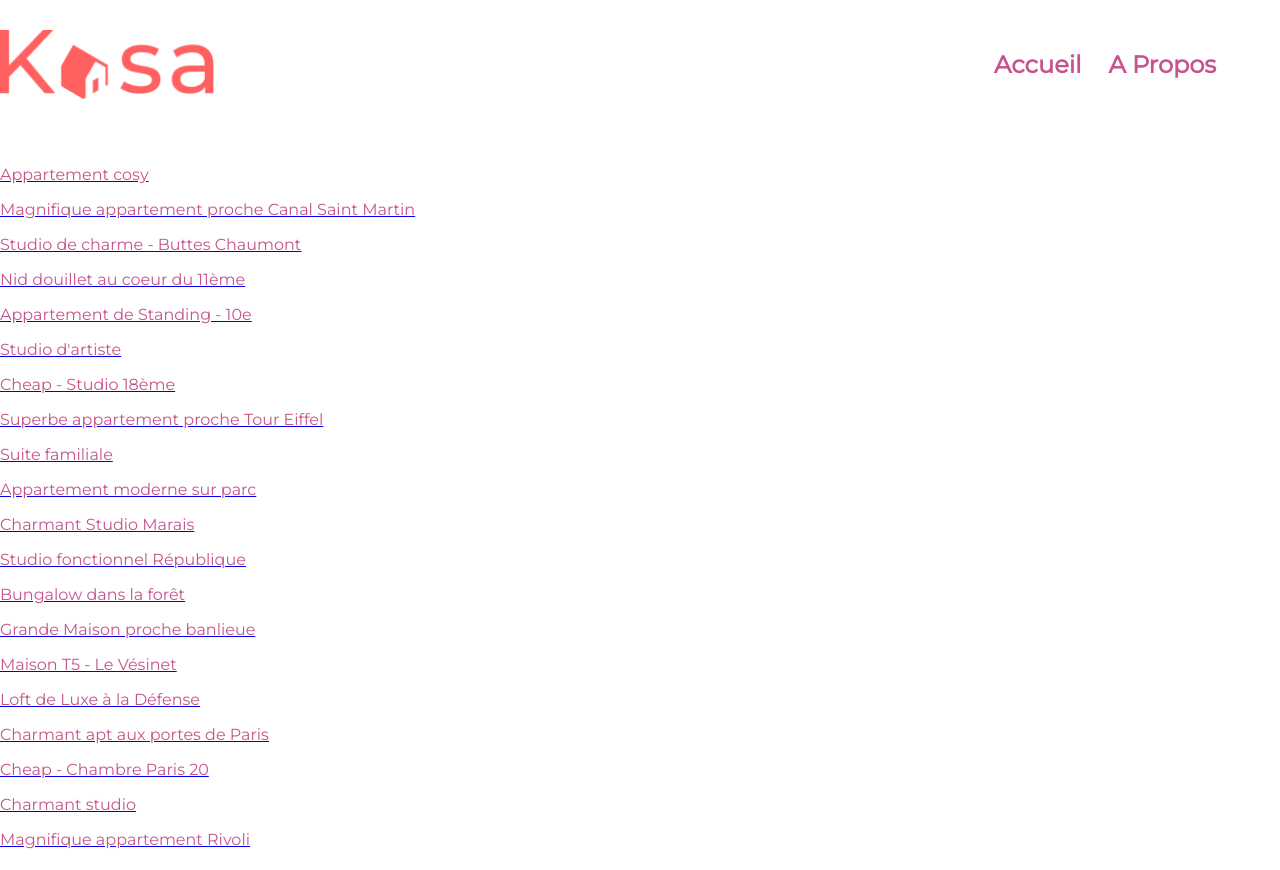
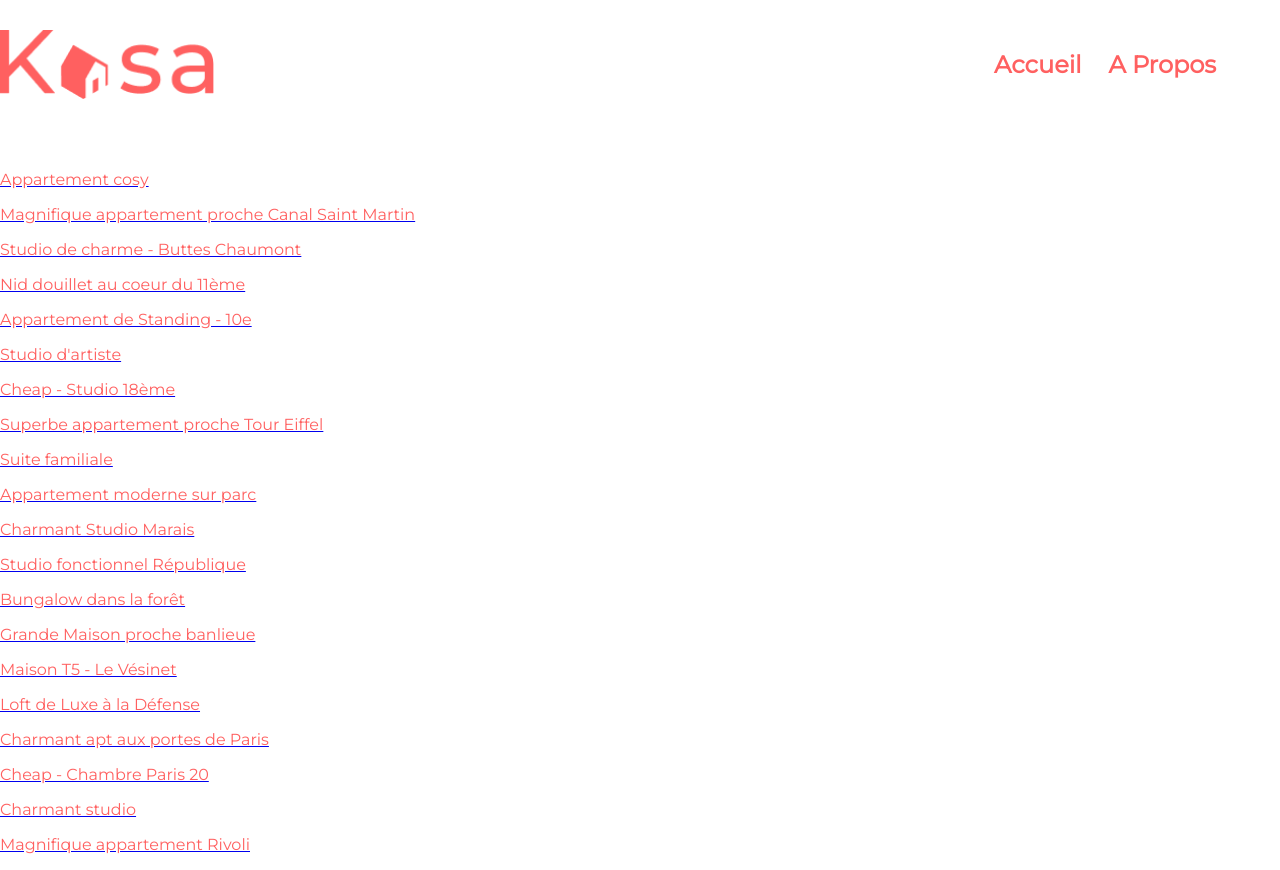
Before and after one commit to AgatheMazuret/Kasa, a React (Create React App) app: page / in a window 1280 px wide. Built offline with nearby package versions, Linux system fonts and the light colour scheme.

Commit message:
Essais de creations de layout

```diff
--- a/src/styles/global.scss
+++ b/src/styles/global.scss
@@ -1,16 +1,16 @@
 // Constantes
-$primary: #c6538c;
+$primary: #FF6060;
 
 body {
   max-width: 1440px;
   margin: 0 auto;
   font-family: Montserrat;
 }
-
+// HEADER
 .header {
   width: 100%;
   display: flex;
-  padding: 30px 20px 50px 0;
+  padding: 30px 20px 55px 0;
 
   .logo {
     display: flex;
@@ -29,6 +29,7 @@ body {
     .aPropos {
       font-size: 24px;
 
+
       &:hover {
         text-decoration: underline $primary;
         cursor: pointer;
@@ -36,3 +37,4 @@ body {
     }
   }
 }
+// FIN DU HEADER
```
Also changed, not shown: src/layouts/LayoutPhotoAPropos.js (added, +12 -0 lines), src/layouts/LayoutPhotoAccueil.js (added, +12 -0 lines), src/assets/photo_a_propos.png (added), src/assets/photo_accueil.png (renamed from src/assets/IMGImage1.png).
